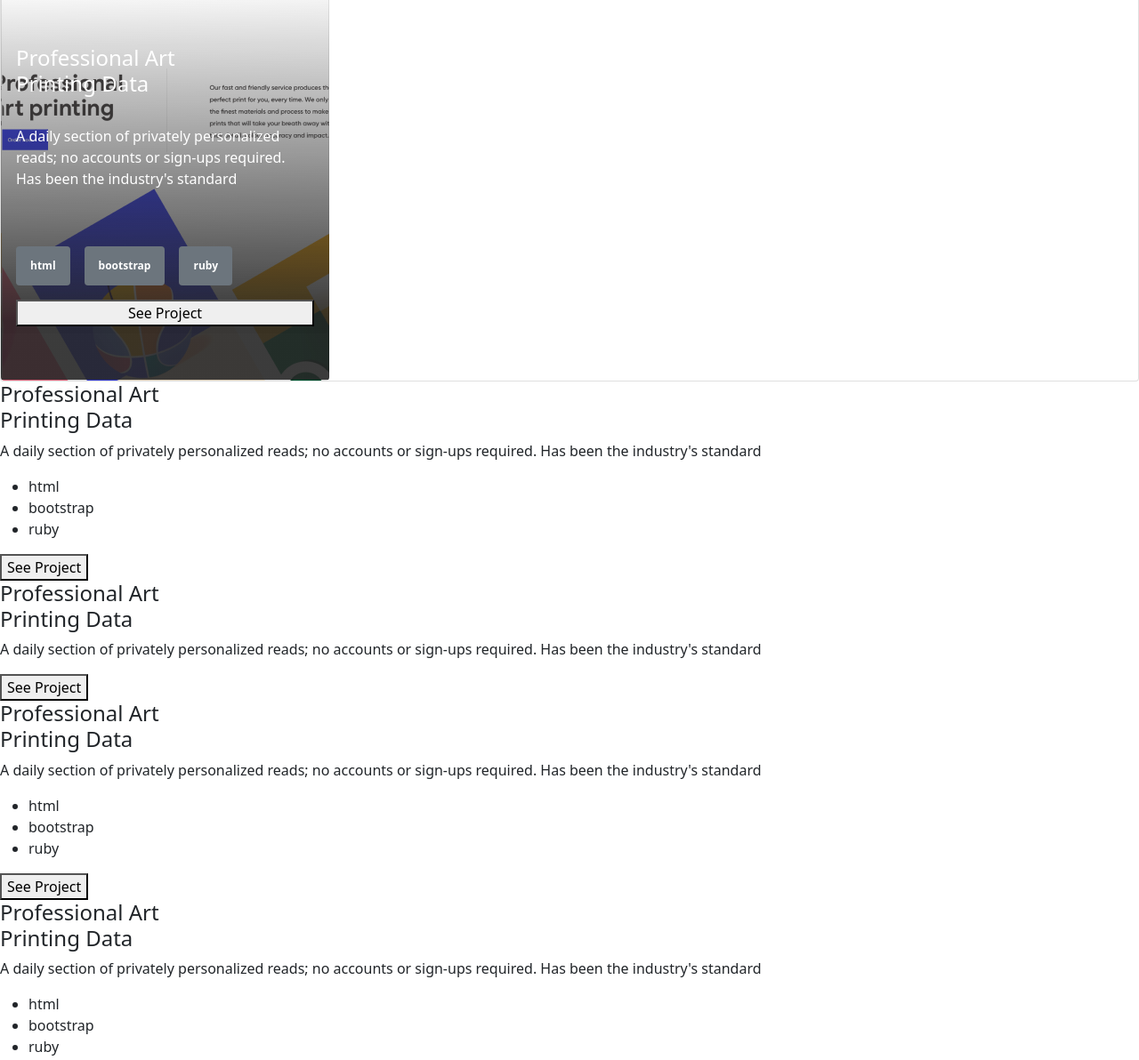
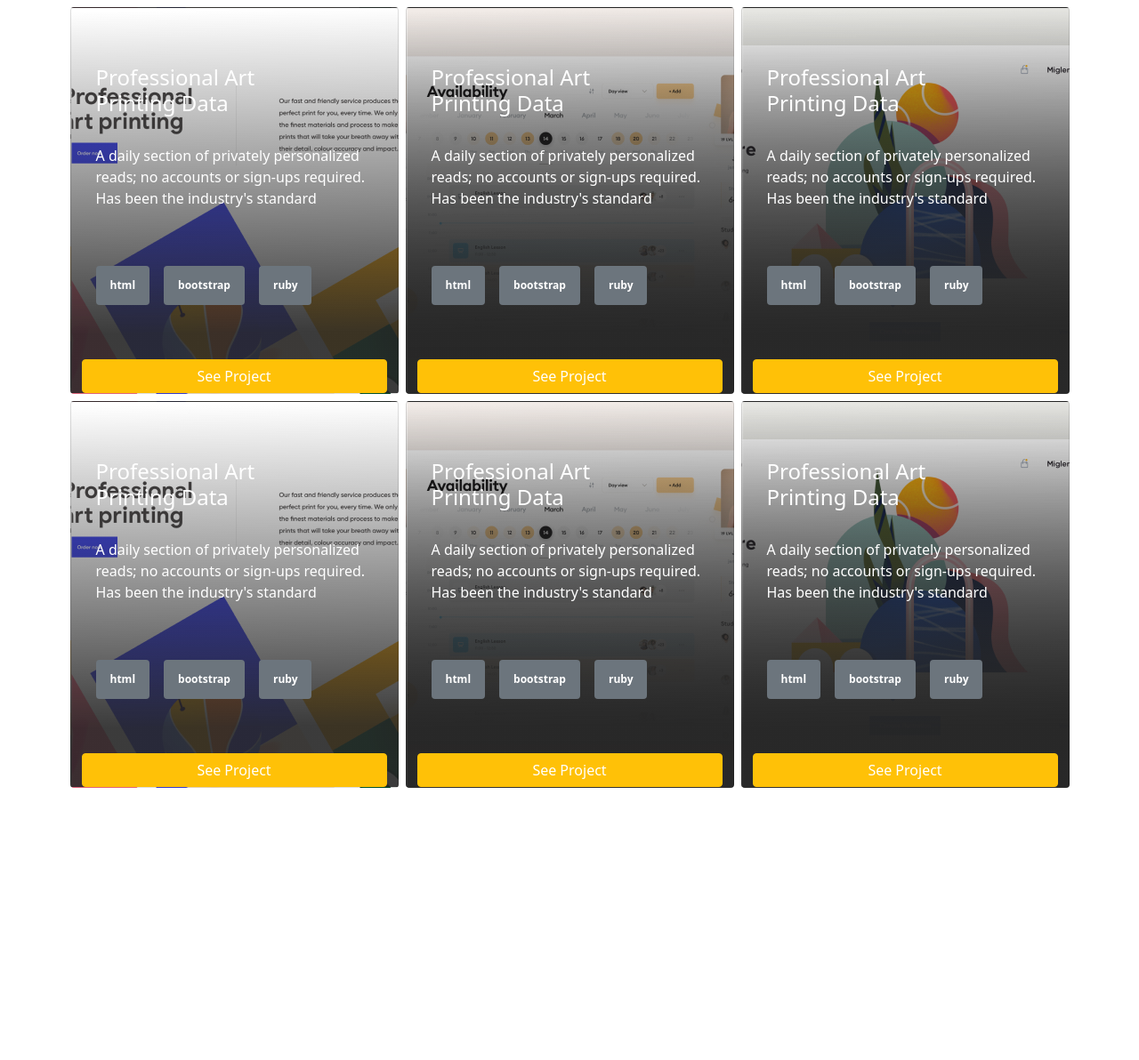
Before and after one commit to Fene-87/Portfolio-Bootstrap, a plain HTML site: page index.html in a window 1280 px wide. Shown: the part 1407-2599 px from the top of the page at 89% size. After the commit the page ends 2293 px from the top, so only its background shows below. Drawn offline with nearby package versions, Linux system fonts and the light colour scheme.

Commit message:
card designing

```diff
--- a/index.html
+++ b/index.html
@@ -96,9 +96,9 @@
         </div>
     </section>
 
-    <section class="card d-grid">
-        <div class="card" style="width: 369px; height: 435px; background: linear-gradient(179.35deg, rgba(38, 38, 38, 0) 0.85%, rgba(38, 38, 38, 0.9) 84%), url(/img/card2.png);">
-            <div class="card-footer">
+    <section class="row gap-2 no-gutters mt-3 justify-content-center">
+        <div class="card col-lg-3" style=" background-repeat: no-repeat; width: 369px; height: 435px; background: linear-gradient(179.35deg, rgba(38, 38, 38, 0) 0.85%, rgba(38, 38, 38, 0.9) 84%), url(/img/card2.png);">
+            <div class="card-body">
             <h4 class="card-title pt-5 text-white">Professional Art <br/> Printing Data</h4>
             <p class="card-text pt-4 text-white">
                 A daily section of privately personalized reads;
@@ -116,78 +116,122 @@
                     <span class="badge bg-secondary text-white py-3 px-3">ruby</span>
                 </li>
             </ul>
-            <button type="button" class="w-100">See Project</button>
             </div>
-        </section>
-        <section class="">
-            <h4>Professional Art <br/> Printing Data</h4>
-            <p>
+                <button type="button" class="btn btn-warning text-white w-100">See Project</button>
+        </div>
+        <div class="card col-lg-3" style=" background-repeat: no-repeat; width: 369px; height: 435px; background: linear-gradient(179.35deg, rgba(38, 38, 38, 0) 0.85%, rgba(38, 38, 38, 0.9) 84%), url(/img/card3.png);">
+            <div class="card-body">
+            <h4 class="card-title pt-5 text-white">Professional Art <br/> Printing Data</h4>
+            <p class="card-text pt-4 text-white">
                 A daily section of privately personalized reads;
                 no accounts or sign-ups required. Has been the industry's
                 standard
             </p>
-            <ul class="">
-                <li>html</li>
-                <li>bootstrap</li>
-                <li>ruby</li>
+            <ul class="list-unstyled d-flex gap-3 pt-5">
+                <li>
+                    <span class="badge bg-secondary text-white py-3 px-3">html</span>
+                </li>
+                <li>
+                    <span class="badge bg-secondary text-white py-3 px-3">bootstrap</span>
+                </li>
+                <li>
+                    <span class="badge bg-secondary text-white py-3 px-3">ruby</span>
+                </li>
             </ul>
-            <button type="button">See Project</button>
-        </section>
-        <section class="">
-            <h4>Professional Art <br/> Printing Data</h4>
-            <p>
+            </div>
+            <button type="button" class="btn btn-warning text-white w-100">See Project</button>
+        </div>
+        <div class="card col-lg-3" style=" background-repeat: no-repeat; width: 369px; height: 435px; background: linear-gradient(179.35deg, rgba(38, 38, 38, 0) 0.85%, rgba(38, 38, 38, 0.9) 84%), url(/img/card4.png);">
+            <div class="card-body">
+            <h4 class="card-title pt-5 text-white">Professional Art <br/> Printing Data</h4>
+            <p class="card-text pt-4 text-white">
                 A daily section of privately personalized reads;
                 no accounts or sign-ups required. Has been the industry's
                 standard
             </p>
-            <ul class="">
-
+            <ul class="list-unstyled d-flex gap-3 pt-5">
+                <li>
+                    <span class="badge bg-secondary text-white py-3 px-3">html</span>
+                </li>
+                <li>
+                    <span class="badge bg-secondary text-white py-3 px-3">bootstrap</span>
+                </li>
+                <li>
+                    <span class="badge bg-secondary text-white py-3 px-3">ruby</span>
+                </li>
             </ul>
-            <button type="button">See Project</button>
-        </section>
-        <section class="">
-            <h4>Professional Art <br/> Printing Data</h4>
-            <p>
+            </div>
+            <button type="button" class="btn btn-warning text-white w-100">See Project</button>
+        </div>
+        <div class="card col-lg-3" style=" background-repeat: no-repeat; width: 369px; height: 435px; background: linear-gradient(179.35deg, rgba(38, 38, 38, 0) 0.85%, rgba(38, 38, 38, 0.9) 84%), url(/img/card2.png);">
+            <div class="card-body">
+            <h4 class="card-title pt-5 text-white">Professional Art <br/> Printing Data</h4>
+            <p class="card-text pt-4 text-white">
                 A daily section of privately personalized reads;
                 no accounts or sign-ups required. Has been the industry's
                 standard
             </p>
-            <ul class="">
-                <li>html</li>
-                <li>bootstrap</li>
-                <li>ruby</li>
+            <ul class="list-unstyled d-flex gap-3 pt-5">
+                <li>
+                    <span class="badge bg-secondary text-white py-3 px-3">html</span>
+                </li>
+                <li>
+                    <span class="badge bg-secondary text-white py-3 px-3">bootstrap</span>
+                </li>
+                <li>
+                    <span class="badge bg-secondary text-white py-3 px-3">ruby</span>
+                </li>
             </ul>
-            <button type="button">See Project</button>
-        </section>
-        <section class="">
-            <h4>Professional Art <br/> Printing Data</h4>
-            <p>
+            </div>
+            <button type="button" class="btn btn-warning text-white w-100">See Project</button>
+        </div>
+        <div class="card col-lg-3" style=" background-repeat: no-repeat; width: 369px; height: 435px; background: linear-gradient(179.35deg, rgba(38, 38, 38, 0) 0.85%, rgba(38, 38, 38, 0.9) 84%), url(/img/card3.png);">
+            <div class="card-body">
+            <h4 class="card-title pt-5 text-white">Professional Art <br/> Printing Data</h4>
+            <p class="card-text pt-4 text-white">
                 A daily section of privately personalized reads;
                 no accounts or sign-ups required. Has been the industry's
                 standard
             </p>
-            <ul class="">
-                <li>html</li>
-                <li>bootstrap</li>
-                <li>ruby</li>
+            <ul class="list-unstyled d-flex gap-3 pt-5">
+                <li>
+                    <span class="badge bg-secondary text-white py-3 px-3">html</span>
+                </li>
+                <li>
+                    <span class="badge bg-secondary text-white py-3 px-3">bootstrap</span>
+                </li>
+                <li>
+                    <span class="badge bg-secondary text-white py-3 px-3">ruby</span>
+                </li>
             </ul>
-            <button type="button">See Project</button>
-        </section>
-        <section class="">
-            <h4>Professional Art <br/> Printing Data</h4>
-            <p>
+            </div>
+            <button type="button" class="btn btn-warning text-white w-100">See Project</button>
+        </div>
+        <div class="card col-lg-3" style=" background-repeat: no-repeat; width: 369px; height: 435px; background: linear-gradient(179.35deg, rgba(38, 38, 38, 0) 0.85%, rgba(38, 38, 38, 0.9) 84%), url(/img/card4.png);">
+            <div class="card-body">
+            <h4 class="card-title pt-5 text-white">Professional Art <br/> Printing Data</h4>
+            <p class="card-text pt-4 text-white">
                 A daily section of privately personalized reads;
                 no accounts or sign-ups required. Has been the industry's
                 standard
             </p>
-            <ul class="">
-                <li>html</li>
-                <li>bootstrap</li>
-                <li>ruby</li>
+            <ul class="list-unstyled d-flex gap-3 pt-5">
+                <li>
+                    <span class="badge bg-secondary text-white py-3 px-3">html</span>
+                </li>
+                <li>
+                    <span class="badge bg-secondary text-white py-3 px-3">bootstrap</span>
+                </li>
+                <li>
+                    <span class="badge bg-secondary text-white py-3 px-3">ruby</span>
+                </li>
             </ul>
-            <button type="button">See Project</button>
-        </section>
-    </main>
+            </div>
+            <button type="button" class="btn btn-warning text-white w-100">See Project</button>
+        </div>
+
+    </section>
+
 
 
     <script src="https://cdn.jsdelivr.net/npm/bootstrap@5.0.2/dist/js/bootstrap.bundle.min.js"
```
